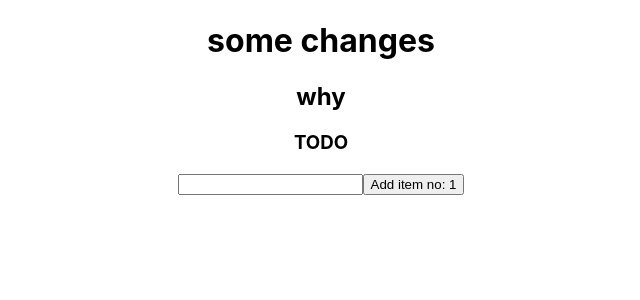
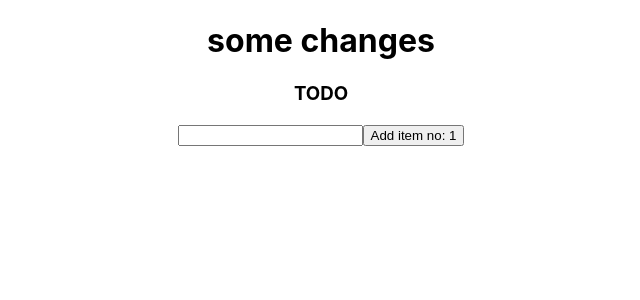
Before and after one commit to Sun5hine/Form-app, a React (Create React App) app: page / in a window 1280 px wide. Shown: the top 300 px of the page, without its empty margins (319-959 px from the left). Built offline with nearby package versions, Linux system fonts and the light colour scheme.

Commit message:
Update App.js

```diff
--- a/src/App.js
+++ b/src/App.js
@@ -12,7 +12,7 @@ class App extends Component {
 
 
      <h1> some changes </h1>
-      <h2> why </h2>
+
       <Todo />
 
 
```
